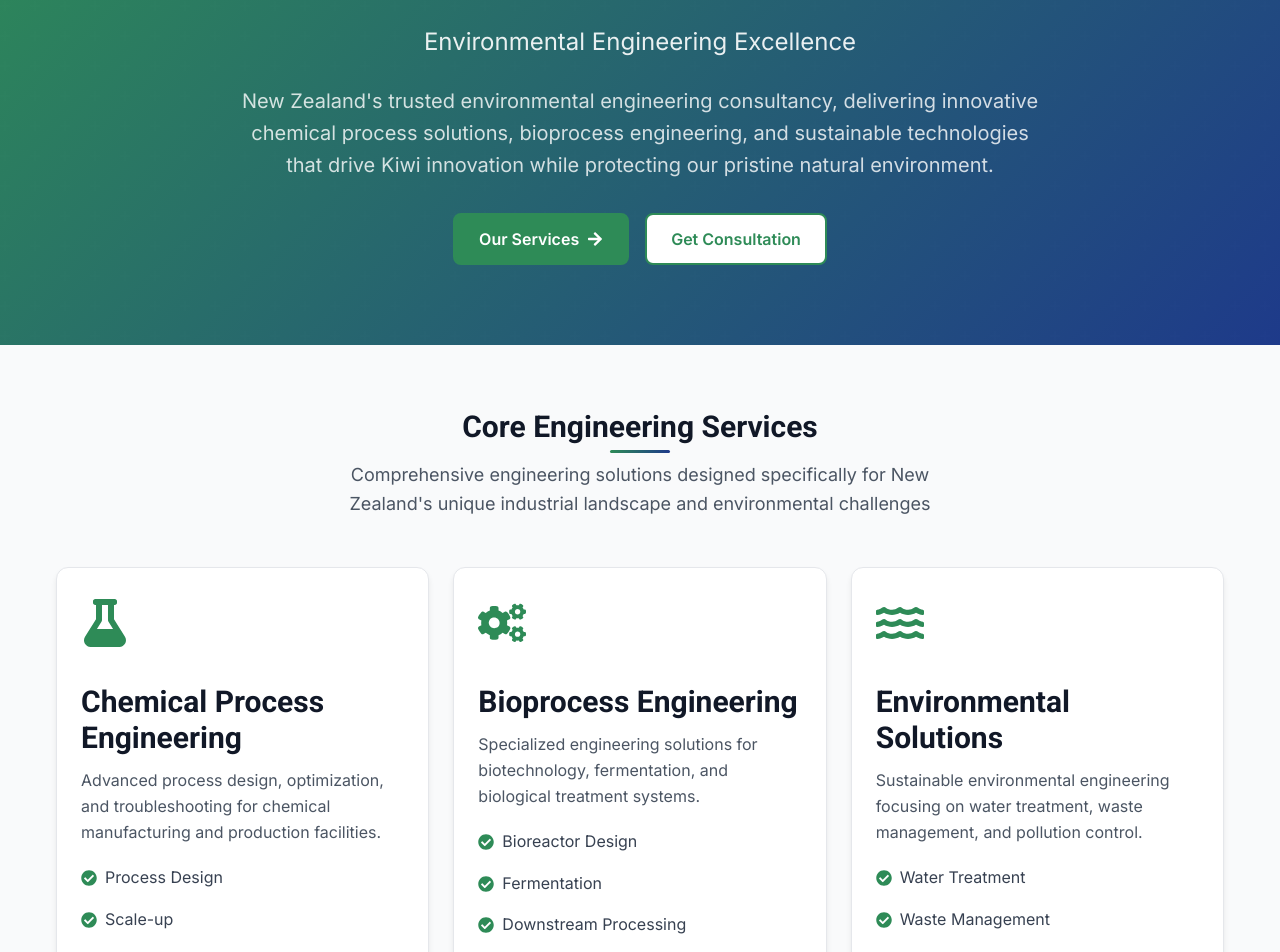
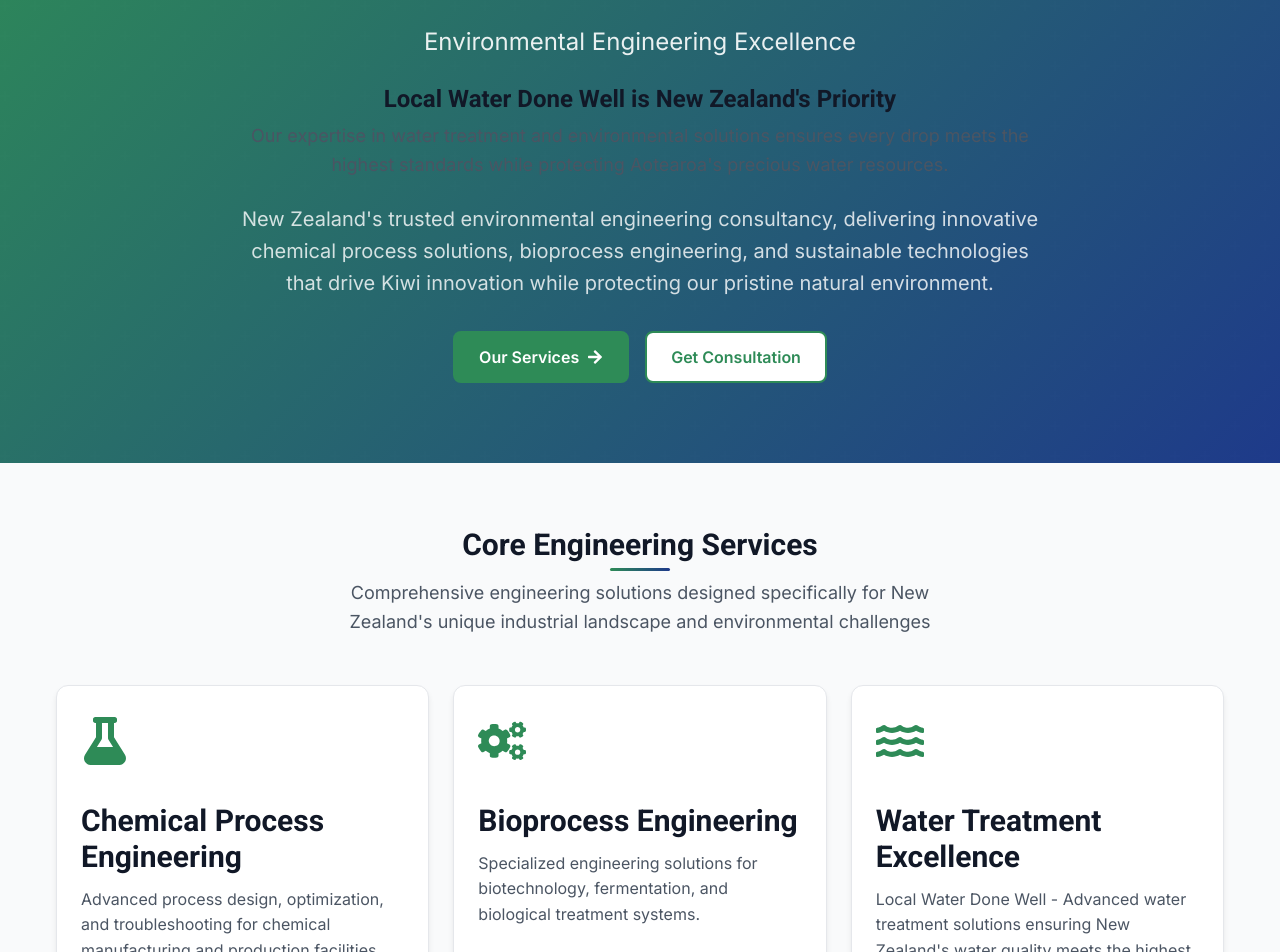
Before and after one commit to Rezaaaaaaaaaaaaaaaa/my-website, a React (Create React App) app: page / in a window 1280 px wide. Shown: the part 220-1172 px from the top of the page. Built offline with nearby package versions, Linux system fonts and the light colour scheme.

Commit message:
Your commit message here

```diff
--- a/src/pages/HomePage.js
+++ b/src/pages/HomePage.js
@@ -27,9 +27,9 @@ const HomePage = () => {
     },
     {
       icon: <FaWater />,
-      title: "Environmental Solutions",
-      description: "Sustainable environmental engineering focusing on water treatment, waste management, and pollution control.",
-      features: ["Water Treatment", "Waste Management", "Pollution Control", "Compliance"]
+      title: "Water Treatment Excellence",
+      description: "Local Water Done Well - Advanced water treatment solutions ensuring New Zealand's water quality meets the highest international standards.",
+      features: ["Advanced Water Treatment", "Quality Assurance", "Environmental Compliance", "Local Expertise"]
     },
     {
       icon: <FaIndustry />,
@@ -40,8 +40,8 @@ const HomePage = () => {
   ];
 
   const industries = [
+    "Water Treatment & Infrastructure - Local Water Done Well",
     "Dairy & Food Processing",
-    "Water Treatment & Infrastructure",
     "Agricultural Technology & Horticulture",
     "Marine & Aquaculture",
     "Manufacturing & Industrial",
@@ -56,6 +56,15 @@ const HomePage = () => {
           <div className="hero-content">
             <h1>RMES</h1>
             <p className="subtitle">Environmental Engineering Excellence</p>
+            <div className="mb-6 p-6 bg-blue-50 rounded-lg border-l-4 border-blue-600">
+              <h2 className="text-2xl font-bold text-blue-800 mb-2">
+                Local Water Done Well is New Zealand's Priority
+              </h2>
+              <p className="text-blue-700 text-lg">
+                Our expertise in water treatment and environmental solutions ensures every drop
+                meets the highest standards while protecting Aotearoa's precious water resources.
+              </p>
+            </div>
             <p className="description">
               New Zealand's trusted environmental engineering consultancy, delivering innovative
               chemical process solutions, bioprocess engineering, and sustainable technologies
--- a/src/pages/ServicesPage.js
+++ b/src/pages/ServicesPage.js
@@ -41,15 +41,15 @@ const ServicesPage = () => {
     },
     {
       icon: <FaWater />,
-      title: "Water & Marine Treatment",
-      description: "Advanced water treatment solutions for New Zealand's pristine environment",
+      title: "Local Water Done Well - Premium Water Treatment",
+      description: "New Zealand's water deserves excellence. Advanced treatment solutions ensuring every drop meets world-class standards while protecting our pristine environment.",
       details: [
-        "Water treatment system design",
+        "Local Water Done Well - Quality assurance systems",
+        "Advanced water treatment system design",
         "Wastewater treatment optimization",
         "Marine and aquaculture systems",
-        "Biological treatment processes",
-        "Water quality monitoring",
-        "Environmental compliance support"
+        "Real-time water quality monitoring",
+        "NZ environmental compliance expertise"
       ]
     },
     {
@@ -139,9 +139,10 @@ const ServicesPage = () => {
       <section id="treatment" className="section" style={{backgroundColor: 'var(--gray-100)'}}>
         <div className="container">
           <div className="section-header">
-            <h2>Treatment Systems & Environmental Solutions</h2>
+            <h2>Local Water Done Well - Treatment Systems & Environmental Solutions</h2>
             <p className="section-description">
-              Specialized solutions for water treatment and environmental protection
+              New Zealand's commitment to water excellence through specialized treatment solutions
+              and environmental protection that sets the global standard for local water quality.
             </p>
           </div>
           <div className="grid grid-auto">
@@ -226,8 +227,8 @@ const ServicesPage = () => {
           <div className="grid grid-cols-3">
             <div className="card text-center">
               <FaWater className="card-icon" />
-              <h4>Water Treatment Systems</h4>
-              <p>Filtration, RO, UF, UV disinfection, and ion exchange technologies</p>
+              <h4>Local Water Done Well - Treatment Systems</h4>
+              <p>Premium filtration, RO, UF, UV disinfection, and ion exchange technologies ensuring New Zealand's water quality excellence</p>
               <Link to="/filtration" className="btn btn-secondary">Explore Water Treatment</Link>
             </div>
 
```
